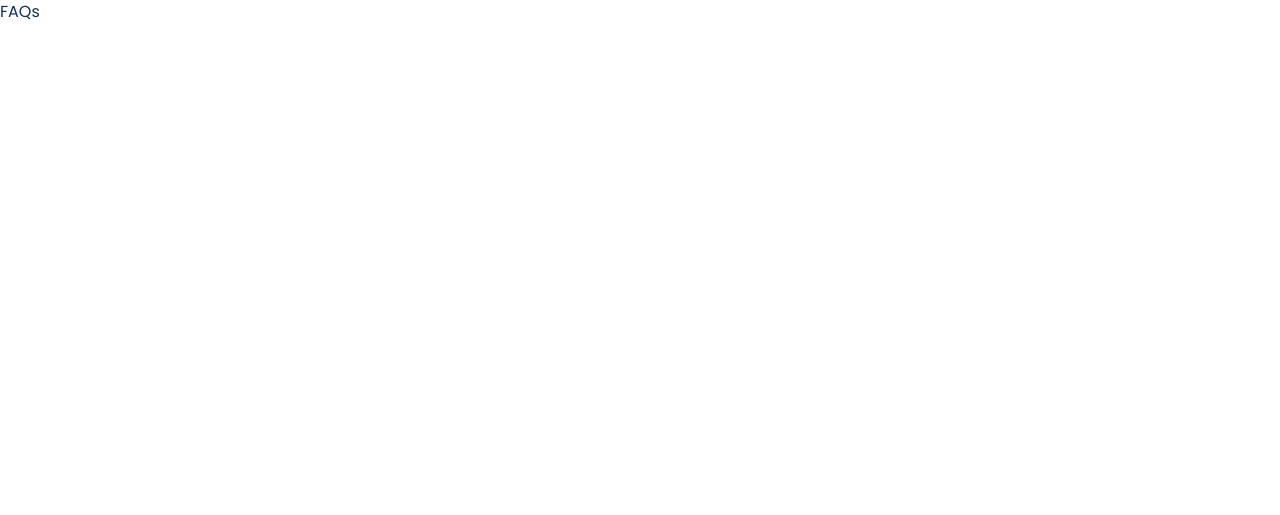
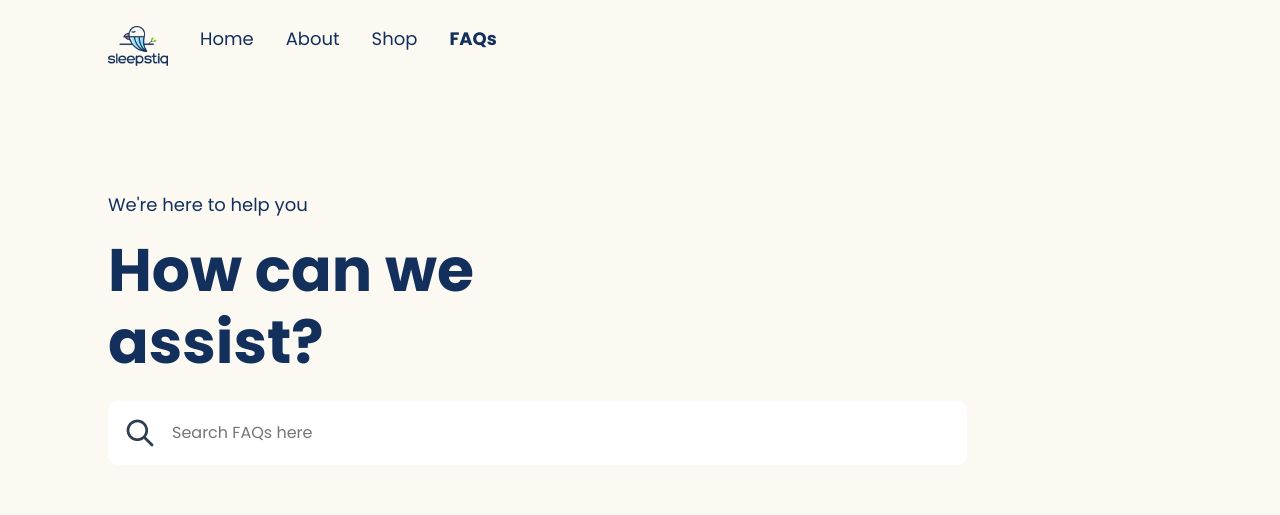
Before and after one commit to zealfemi/sleepstiq-project, a React (Create React App) app: page /faqs in a window 1280 px wide. Shown: the top 515 px of the page. Built offline with nearby package versions, Linux system fonts and the light colour scheme.

Commit message:
first commit

```diff
--- a/src/components/Header.js
+++ b/src/components/Header.js
@@ -1,5 +1,5 @@
 import React from "react";
-import { Link } from "react-router-dom";
+import { NavLink } from "react-router-dom";
 import Partners from "./Partners";
 
 export default function Header(props) {
@@ -9,11 +9,24 @@ export default function Header(props) {
 
   props.isHome ? (styles.height = "100vh") : (styles.height = "80vh");
 
+  // STATE
+  const [isActive, setActive] = React.useState(false);
+
+  function boldText(event) {
+    console.log(event.target.innerHTML);
+  }
+
   return (
     <>
       <header id="header">
         <div className="header" style={styles}>
-          <img src={props.banner} alt="header banner" className="banner-img" />
+          {props.banner && (
+            <img
+              src={props.banner}
+              alt="header banner"
+              className="banner-img"
+            />
+          )}
 
           <div className="header-contents">
             <div className="container">
@@ -24,19 +37,19 @@ export default function Header(props) {
                   className="header-logo"
                 />
 
-                <ul className="header-nav-links">
-                  <li>
-                    <Link to="/">Home</Link>
-                  </li>
-                  <li>
-                    <Link to="/product">About</Link>
-                  </li>
-                  <li>
-                    <Link to="/product">Shop</Link>
-                  </li>
-                  <li>
-                    <Link to="/faqs">FAQs</Link>
-                  </li>
+                <ul className="header-nav-links" onClick={boldText}>
+                  <NavLink exact activeClassName="active" to="/">
+                    <li>Home</li>
+                  </NavLink>
+                  <NavLink activeClassName="active" to="/product">
+                    <li>About</li>
+                  </NavLink>
+                  <NavLink activeClassName="active" to="/product">
+                    <li>Shop</li>
+                  </NavLink>
+                  <NavLink activeClassName="active" to="/faqs">
+                    <li>FAQs</li>
+                  </NavLink>
                 </ul>
               </nav>
 
@@ -54,6 +67,13 @@ export default function Header(props) {
               {props.buttonText && (
                 <button className="btn">{props.buttonText}</button>
               )}
+
+              {props.isFAQs && (
+                <form className="d-flex gap-3 search-form">
+                  <img src="./images/logos/search.png" alt="search logo" />
+                  <input type="text" placeholder="Search FAQs here" />
+                </form>
+              )}
             </div>
           </div>
 
--- a/src/index.css
+++ b/src/index.css
@@ -49,6 +49,10 @@ body {
   color: var(--color-low);
 }
 
+.active {
+  font-weight: bold;
+}
+
 /* RESET */
 
 h1,
@@ -62,7 +66,11 @@ p {
   padding: 0;
 }
 
-h1,
+h1 {
+  font-weight: bolder;
+  font-size: 60px;
+}
+
 h2,
 h3,
 h4,
@@ -70,10 +78,6 @@ h5,
 h6 {
   font-weight: bolder;
   text-transform: capitalize;
-}
-
-h1 {
-  font-size: 60px;
 }
 
 a:any-link {
@@ -193,6 +197,18 @@ li {
   width: 100%;
   height: clamp(30px, 3vw, 48px);
   object-fit: contain;
+}
+
+.search-form {
+  max-width: 859px;
+  padding: 1rem;
+  background: #ffffff;
+  border-radius: 10px;
+}
+
+.search-form input {
+  border: none;
+  flex-grow: 1;
 }
 
 @media screen and (max-width: 750px) {
--- a/src/main/FAQs.js
+++ b/src/main/FAQs.js
@@ -1,5 +1,17 @@
 import React from "react";
+import Header from "../components/Header";
+import Footer from "../components/Footer";
 
 export default function FAQs() {
-  return <>FAQs</>;
+  return (
+    <>
+      <Header
+        topText="We're here to help you"
+        largeText="How can we assist?"
+        isFAQs={true}
+      />
+
+      <Footer />
+    </>
+  );
 }
```
Also changed, not shown: public/images/logos/search.png (added).
